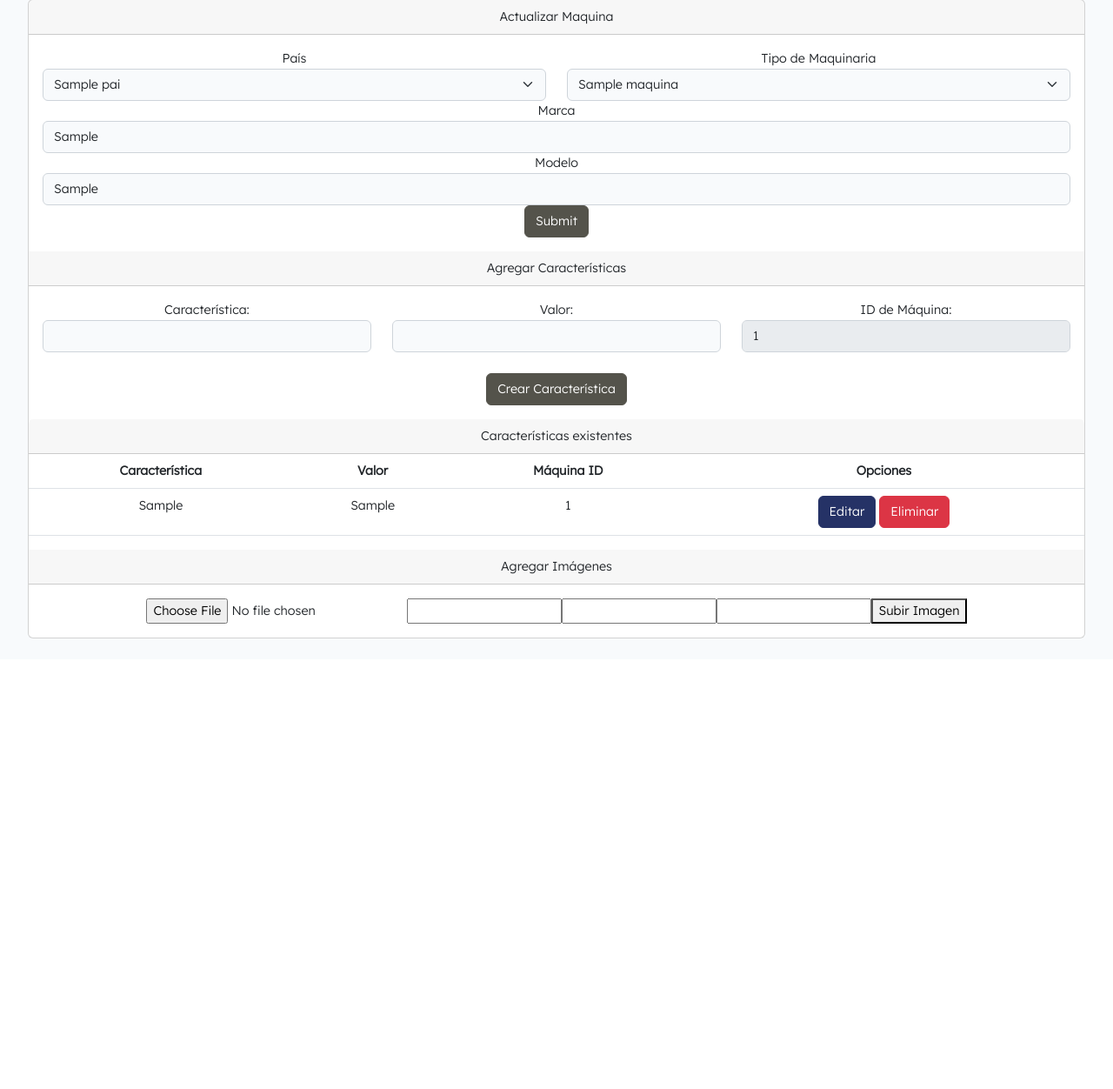
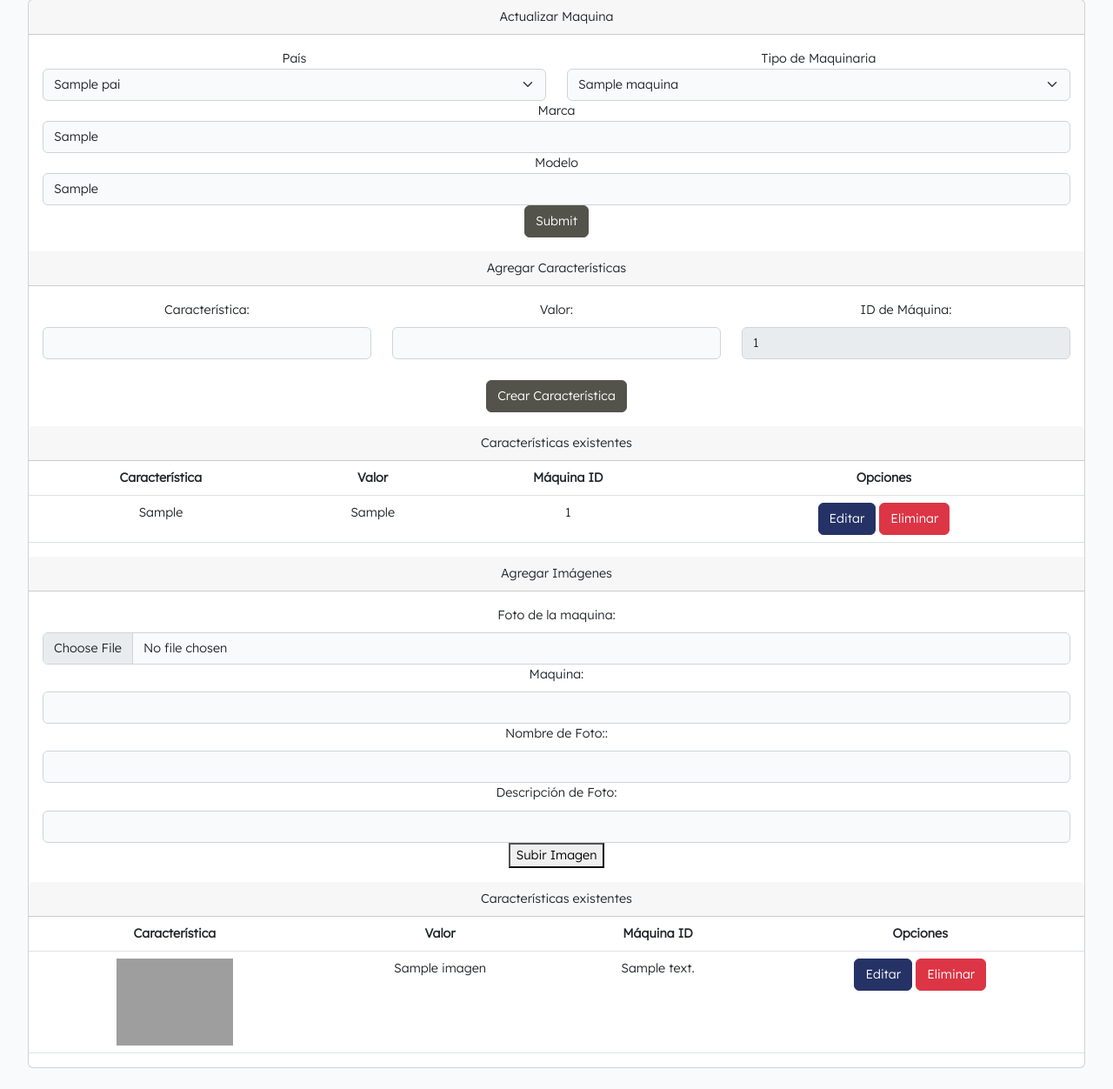
Before and after one commit to Ronaldo-Martinez/servicel, a Laravel app: page /maquinas/1/edit in a window 1280 px wide. Shown: the part 83-1335 px from the top of the page at 87% size. Before the commit the page ends 841 px from the top, so only its background shows below. Run offline with Laravel 9, Linux system fonts and the light colour scheme; a user stored in the database is signed in; tables that the repository leaves empty hold one stand-in row (values such as "Sample post"); style sheets or scripts are compiled from the project's sources; some libraries are stand-ins or nearby versions; grey boxes are pictures that could not be loaded.

Commit message:
Se suben fotos y se eliminan de la db

```diff
--- a/app/Http/Controllers/ImagenController.php
+++ b/app/Http/Controllers/ImagenController.php
@@ -67,6 +67,13 @@ class ImagenController extends Controller
         return response()->json(['message' => 'Imagen subida exitosamente'], 200);
     }
 
+    public function maquina($id)
+    {
+        $caracteristicas = Imagen::where('maquina_id', $id)->get();
+
+        return response()->json($caracteristicas);
+    }
+
     /**
      * Display the specified resource.
      *
@@ -119,7 +126,6 @@ class ImagenController extends Controller
     {
         $imagen = Imagen::find($id)->delete();
 
-        return redirect()->route('imagens.index')
-            ->with('success', 'Imagen deleted successfully');
+        return response()->json('Ok', 201);
     }
 }
--- a/resources/js/custom.js
+++ b/resources/js/custom.js
@@ -5,6 +5,10 @@ $(document).ready(function() {
     $(document).on('click', '.btn-eliminar', function() {
         var caracteristicaId = $(this).data('caracteristicaid');
         eliminarCaracteristica(caracteristicaId);
+    });
+    $(document).on('click', '.btn-eliminar-imagen', function() {
+        var imagenId = $(this).data('imagenid');
+        eliminarImagen(imagenId);
     });
 
     $('#caracteristicaForm').submit(function(e) {
@@ -65,7 +69,6 @@ $(document).ready(function() {
     }
 
     function eliminarCaracteristica(id){
-        console.log(id)
         $.ajax({
             url: `/caracteristicas/${id}`, // Asegúrate de tener una ruta definida en tu archivo de rutas
             method: 'DELETE',
@@ -98,7 +101,7 @@ $(document).ready(function() {
                 'X-CSRF-TOKEN': window.csrfToken
             },
             success: function(response) {
-                // Hacer algo después de subir la imagen exitosamente
+                updateImagenesTable();
             },
             error: function(error) {
                 console.error(error);
@@ -106,6 +109,57 @@ $(document).ready(function() {
         });
     });
 
+    // Función para actualizar la tabla de características
+    function updateImagenesTable() {
+        let id_maquina=$('#maquina_id').val();
+        $.ajax({
+            url: `/maquinas/${id_maquina}/imagenes`, // Definir una nueva ruta en las rutas de Laravel
+            method: 'GET',
+            success: function(response) {
+                // Actualizar los datos en la tabla
+                var tbody = $('#imagenesTable tbody');
+                tbody.empty();
+
+                response.forEach(function(imagen) {
+                    var row = $('<tr>');
+                    row.append($('<td>').html(`
+                        <img src="/storage/${imagen.url}" class="img-fluid img-list" alt="${imagen.descripcion}" loading="lazy">
+                    `));
+                    row.append($('<td>').text(imagen.nombre));
+                    row.append($('<td>').text(imagen.descripcion));
+                    row.append($('<td>').html(
+                        `
+                        <button type="submit" class="btn btn-secondary">Editar</button>
+                        <button type="submit" class="btn btn-danger btn-eliminar-imagen" data-imagenid="${imagen.id}">Eliminar</button>
+                        `
+                    ));
+                    tbody.append(row);
+                });
+            },
+            error: function(error) {
+                console.error(error);
+            }
+        });
+    }
+
+    function eliminarImagen(id){
+        $.ajax({
+            url: `/imagenes/${id}`, // Asegúrate de tener una ruta definida en tu archivo de rutas
+            method: 'DELETE',
+            headers:{
+                'X-CSRF-TOKEN': window.csrfToken
+            },
+            success: function(response) {
+                updateImagenesTable();
+            },
+            error: function(error) {
+                // Aquí puedes manejar los errores en caso de que ocurran
+                console.error(error);
+            }
+        });
+    }
+
     // Llamar a updateCaracteristicasTable al cargar la página
     updateCaracteristicasTable();
+    updateImagenesTable();
 });
--- a/resources/sass/app.scss
+++ b/resources/sass/app.scss
@@ -275,6 +275,11 @@
     transition: 0.4s ease-out;
 }
 
+.img-list{
+    max-height: 100px;
+    width: auto;
+}
+
 .zoom-container {
     overflow: hidden; /* Para ocultar cualquier parte de la imagen que se salga del contenedor */
 }
--- a/resources/views/maquina/edit.blade.php
+++ b/resources/views/maquina/edit.blade.php
@@ -33,19 +33,19 @@
                             <div class="row">
                                 <div class="col-4">
                                     <div class="form-group">
-                                        <label for="caracteristica">Característica:</label>
+                                        <label class="form-label" for="caracteristica">Característica:</label>
                                         <input class="form-control" type="text" name="caracteristica" id="caracteristica" required>
                                     </div>
                                 </div>
                                 <div class="col-4">
                                     <div class="form-group">
-                                        <label for="valor">Valor:</label>
+                                        <label class="form-label" for="valor">Valor:</label>
                                         <input class="form-control" type="text" name="valor" id="valor" required>
                                     </div>
                                 </div>
                                 <div class="col-4">
                                     <div class="form-group">
-                                        <label for="maquina_id">ID de Máquina:</label>
+                                        <label class="form-label" for="maquina_id">ID de Máquina:</label>
                                         <input class="form-control" type="text" name="maquina_id" id="maquina_id" required value="{{$maquina->id}}" disabled>
                                     </div>
                                 </div>
@@ -82,13 +82,34 @@
                     </div>
                     <div class="card-body">
                         <form id="imagenForm" enctype="multipart/form-data">
-                            <input type="file" name="imagen" id="imagen">
-                            <input type="text" name="maquina_id" id="maquina_id">
-                            <input type="text" name="nombre" id="nombre">
-                            <input type="text" name="descripcion" id="descripcion">
+                            <label class="form-label" for="imagen">Foto de la maquina:</label>
+                            <input class="form-control" type="file" name="imagen" id="imagen">
+                            <label class="form-label" for="maquina_id">Maquina:</label>
+                            <input class="form-control" type="text" name="maquina_id" id="maquina_id">
+                            <label class="form-label" for="nombre">Nombre de Foto::</label>
+                            <input class="form-control" type="text" name="nombre" id="nombre">
+                            <label class="form-label" for="descripcion">Descripción de Foto:</label>
+                            <input class="form-control" type="text" name="descripcion" id="descripcion">
                             <!-- Puedes agregar más campos si es necesario -->
                             <button type="submit">Subir Imagen</button>
                         </form>
+                    </div>
+
+                    <div>
+                        <div class="card-header card-title">Características existentes</div>
+                        <table id="imagenesTable" class="table ">
+                            <thead>
+                                <tr>
+                                    <th>Característica</th>
+                                    <th>Valor</th>
+                                    <th>Máquina ID</th>
+                                    <th>Opciones</th>
+                                </tr>
+                            </thead>
+                            <tbody>
+                                <!-- Aquí se llenarán los datos de la tabla usando AJAX -->
+                            </tbody>
+                        </table>
                     </div>
                 </div>
             </div>
--- a/resources/views/pages/base.blade.php
+++ b/resources/views/pages/base.blade.php
@@ -16,8 +16,8 @@
 
 
     <link rel="preconnect" href="https://fonts.googleapis.com">
-<link rel="preconnect" href="https://fonts.gstatic.com" crossorigin>
-<link href="https://fonts.googleapis.com/css2?family=Lexend:wght@300&display=swap" rel="stylesheet">
+    <link rel="preconnect" href="https://fonts.gstatic.com" crossorigin>
+    <link href="https://fonts.googleapis.com/css2?family=Lexend:wght@300&display=swap" rel="stylesheet">
     <!-- Scripts -->
     @vite(['resources/sass/app.scss', 'resources/js/app.js'])
 </head>
--- a/routes/web.php
+++ b/routes/web.php
@@ -62,6 +62,8 @@ Route::post('password/reset', [App\Http\Controllers\Auth\ResetPasswordController
 Route::post('/caracteristicas', [CaracteristicaController::class, 'store'])->name('caracteristicas.store');
 Route::delete('/caracteristicas/{id}',[CaracteristicaController::class, 'destroy'])->name('caracteristicas.delete');
 Route::get('/maquinas/{id}/caracteristicas',[CaracteristicaController::class, 'maquina'])->name('caracteristicas.maquina');
+Route::get('/maquinas/{id}/imagenes',[ImagenController::class, 'maquina'])->name('imagen.maquina');
 Route::post('/imagenes', [ImagenController::class, 'store'])->name('imagenes.store');
+Route::delete('/imagenes/{id}',[ImagenController::class, 'destroy'])->name('imagenes.delete');
 
 Route::get('/home', [App\Http\Controllers\HomeController::class, 'index'])->name('home');
--- a/vite.config.js
+++ b/vite.config.js
@@ -8,6 +8,7 @@ export default defineConfig({
             input: [
                 'resources/sass/app.scss',
                 'resources/js/app.js',
+                'resources/js/custom.js',
             ],
             refresh: true,
         }),
```
